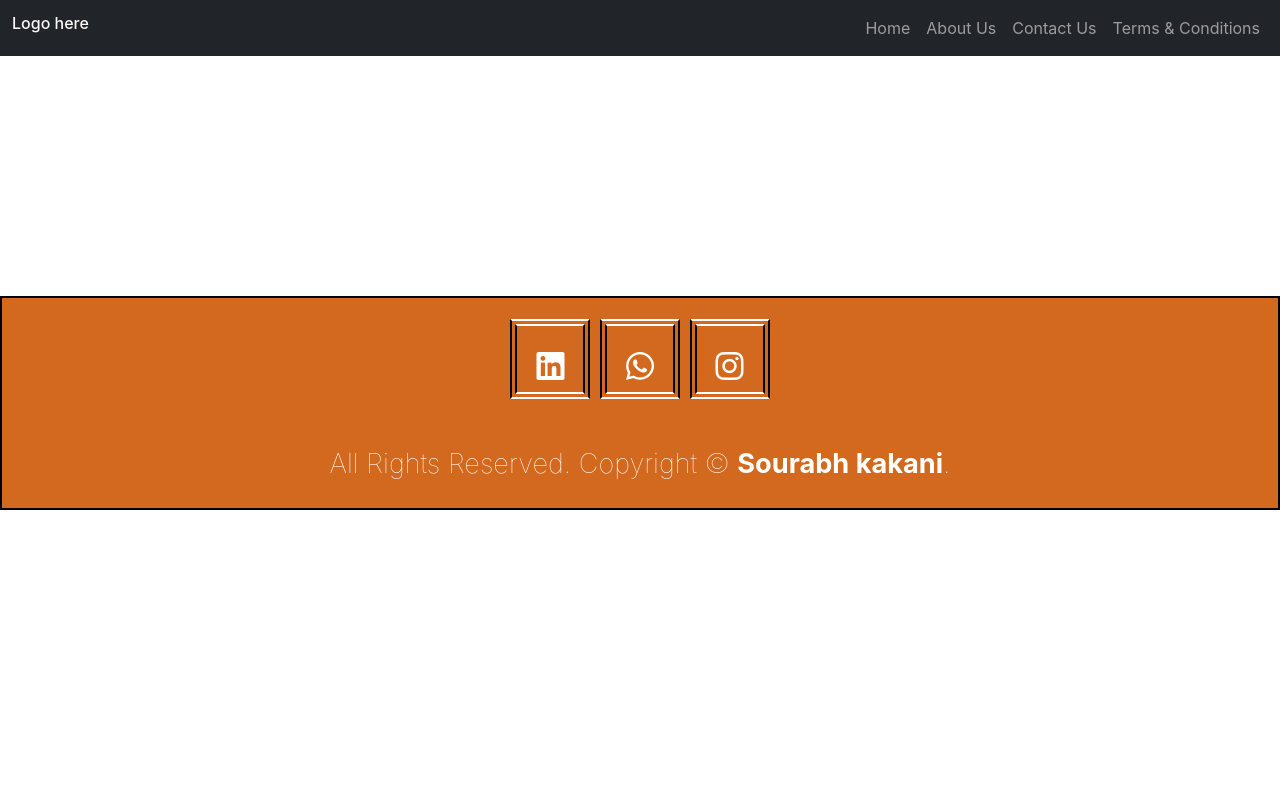
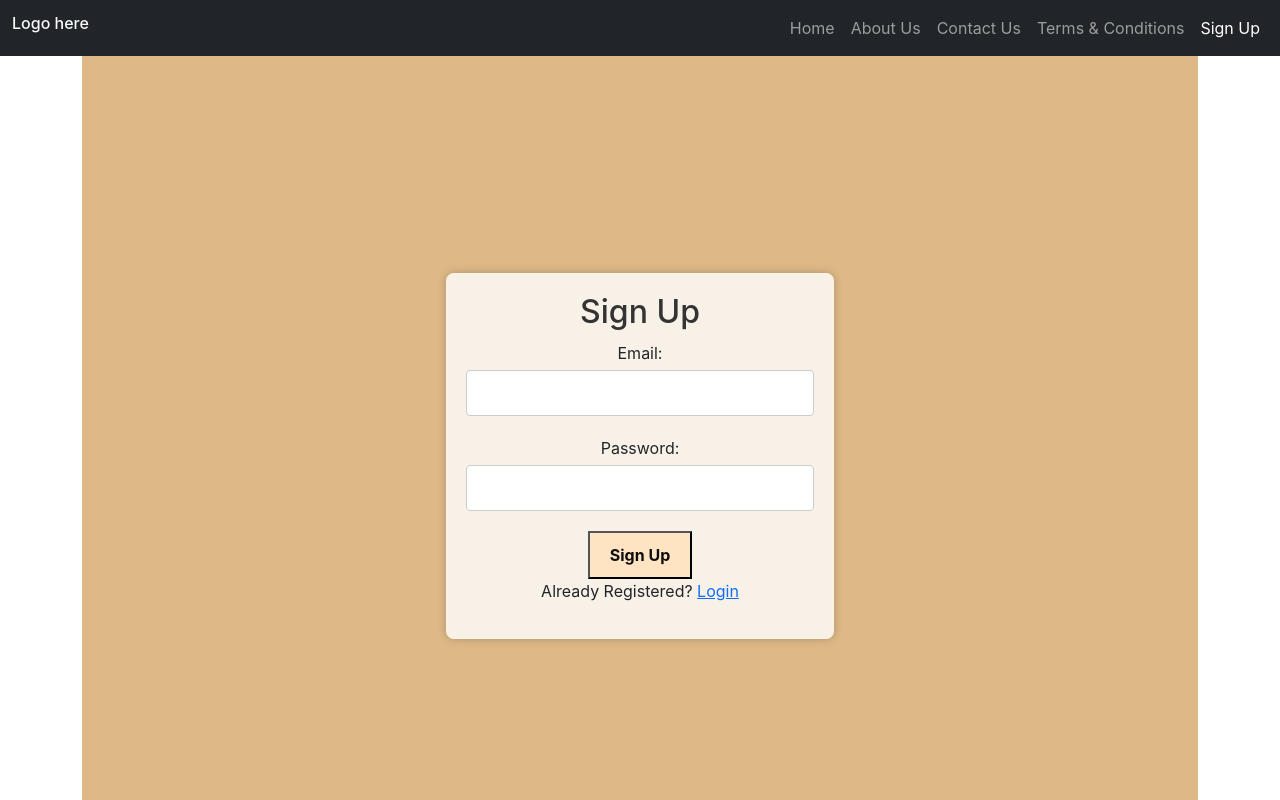
Before and after one commit to SourabhK08/client, a React (Create React App) app: page /Sign-up in a window 1280 px wide. Shown: the top 800 px of the page. Built offline with nearby package versions, Linux system fonts and the light colour scheme.

Commit message:
signup page added and using firebase for auth

```diff
--- a/package.json
+++ b/package.json
@@ -6,6 +6,7 @@
     "@testing-library/jest-dom": "^5.17.0",
     "@testing-library/react": "^13.4.0",
     "@testing-library/user-event": "^13.5.0",
+    "firebase": "^10.13.0",
     "react": "^18.3.1",
     "react-bootstrap": "^2.10.4",
     "react-dom": "^18.3.1",
--- a/src/App.css
+++ b/src/App.css
@@ -1,3 +1,5 @@
+/* FOOTER CSS */
+
 .footer{
     background: chocolate;
   }
@@ -36,3 +38,58 @@
   .footer .credit span{
     font-weight: bold;
   }
+
+
+  /* SIGN UP FORM CSS */
+
+  *{
+    margin: 0;
+  }
+
+  .signup-container{
+    display: flex;
+    justify-content: center;
+    align-items: center;
+    height: 100vh;
+    background-color: burlywood;
+  }
+
+  .signup-form{
+    background:rgba(255, 255, 255, 0.8);
+    padding: 20px;
+    border-radius: 8px;
+    box-shadow: 0 0 10px rgb(0, 0, 0,0.2);
+    text-align: center;
+  }
+
+  .signup-form h2{
+    color: #333;
+  }
+
+  .signup-form label{
+    display: block;
+    margin: 10px 0;
+  }
+
+  .signup-form input{
+    width: 100%;
+    padding: 10px;
+    margin-top: 5px;
+    margin-bottom: 10px;
+    border: 1px solid #ccc;
+    border-radius: 4px;
+    box-sizing: border-box;
+  }
+
+  .signup-form button{
+    background-color: bisque;
+    color: #0f0e0e;
+    padding: 10px 20px;
+    cursor: pointer;
+    font-size: 16px;
+    font-weight: bold;
+  }
+
+  .signup-form button:hover{
+    background-color: rgb(212, 169, 116);
+  }
--- a/src/App.js
+++ b/src/App.js
@@ -8,6 +8,7 @@ import AboutUs from "./components/AboutUs";
 import ContactUs from "./components/ContactUs";
 import Policy from "./components/Policy";
 import Footer from "./components/Footer";
+import SignUpForm from "./components/SignUpForm";
 
 function App() {
   const [loading, setLoading] = useState(true);
@@ -15,7 +16,7 @@ function App() {
   useEffect(() => {
     const timer = setTimeout(() => {
       setLoading(false);
-    }, 3000);
+    }, 30);
 
     return () => clearTimeout(timer);
   }, []);
@@ -65,6 +66,15 @@ function App() {
                 </Container>
               }
             ></Route>
+
+            <Route
+              path="/Sign-up"
+              element={
+                <Container>
+                  <SignUpForm />
+                </Container>
+              }
+            ></Route>
           </Routes>
 
           <Footer />
--- a/src/components/NavBar.jsx
+++ b/src/components/NavBar.jsx
@@ -24,6 +24,9 @@ const NavBar = () => {
             <LinkContainer to="/policy">
               <Nav.Link>Terms & Conditions</Nav.Link>
             </LinkContainer>
+            <LinkContainer to="/Sign-up">
+              <Nav.Link>Sign Up</Nav.Link>
+            </LinkContainer>
           </Nav>
         </Container>
       </Navbar>
--- /dev/null
+++ b/src/components/SignUpForm.jsx
@@ -0,0 +1,30 @@
+import React from "react";
+import "../App.css";
+
+function SignUpForm() {
+  return (
+    <div className="signup-container">
+      <form action="" className="signup-form">
+        <h2>Sign Up</h2>
+
+        <label htmlFor="email">
+          Email:
+          <input type="text" name="email" id="" />
+        </label>
+
+        <label htmlFor="password">
+          Password:
+          <input type="password" name="password" id="" />
+        </label>
+
+        <button>Sign Up</button>
+
+        <p>
+          Already Registered? <a href="#">Login</a>
+        </p>
+      </form>
+    </div>
+  );
+}
+
+export default SignUpForm;
```
Also changed, not shown: src/firebase.jsx (added, +21 -0 lines), src/components/Login.jsx (added), 1 other file (tests, documents, lock files or other folders).
